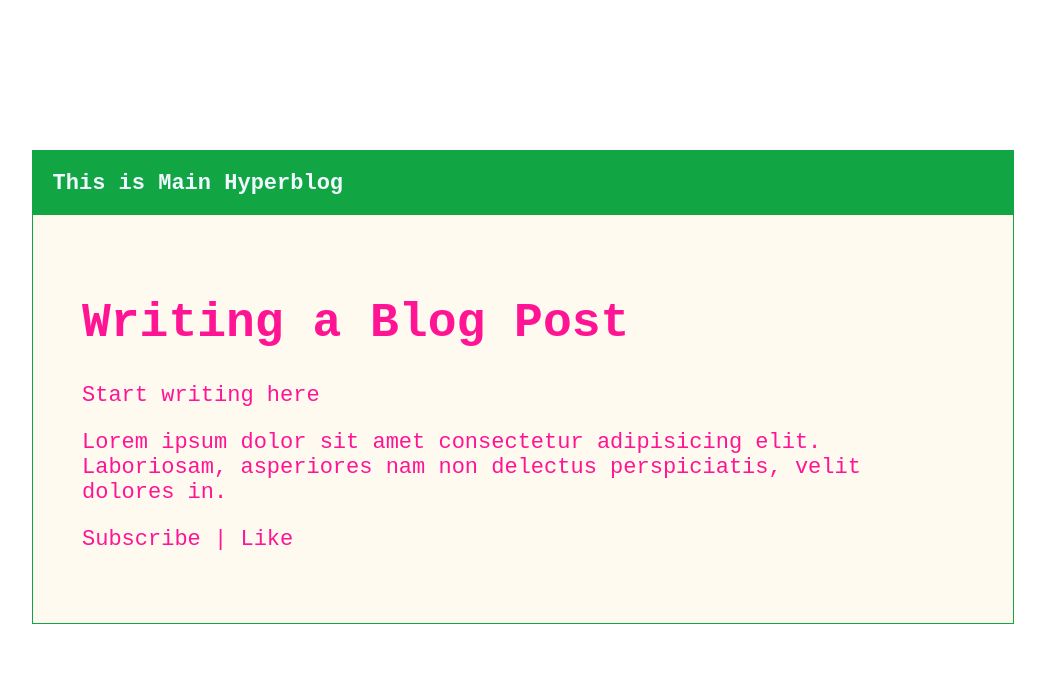
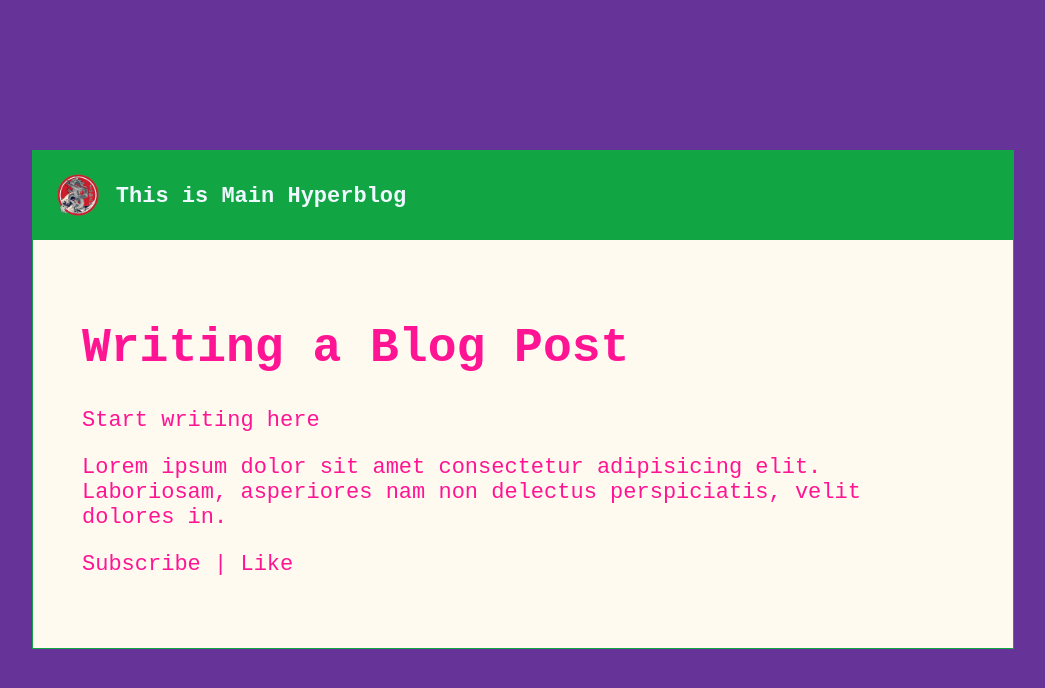
Before and after one commit to viajeradelaluz/platzi-backend-python, a plain HTML site: page git-github/blogpost.html in a window 1280 px wide. Shown: the whole page, without its empty margins (118-1163 px from the left). Drawn offline with Linux system fonts and the light colour scheme.

Commit message:
feat: new background-color && logo added

```diff
--- a/git-github/blogpost.html
+++ b/git-github/blogpost.html
@@ -5,7 +5,10 @@
   </head>
   <body>
     <div id="container">
-      <div id="cabecera">This is Main Hyperblog</div>
+      <div id="cabecera">
+        <img id="logo" src="images/japanese_dragon.png" alt="logo">
+        This is Main Hyperblog
+      </div>
       <div id="post">
         <h1>Writing a Blog Post</h1>
         <p>Start writing here</p>
--- a/git-github/css/styles.css
+++ b/git-github/css/styles.css
@@ -1,5 +1,6 @@
 body {
   color: deeppink;
+  background-color: rebeccapurple;
   font-family: "Courier New", Courier, monospace;
   font-size: 22px;
   text-align: left;
@@ -11,6 +12,12 @@ body {
   color: aliceblue;
   padding: 2%;
   font-weight: bold;
+}
+
+#cabecera #logo
+{
+  width: 50px;
+  vertical-align: middle;
 }
 
 #container {
```
